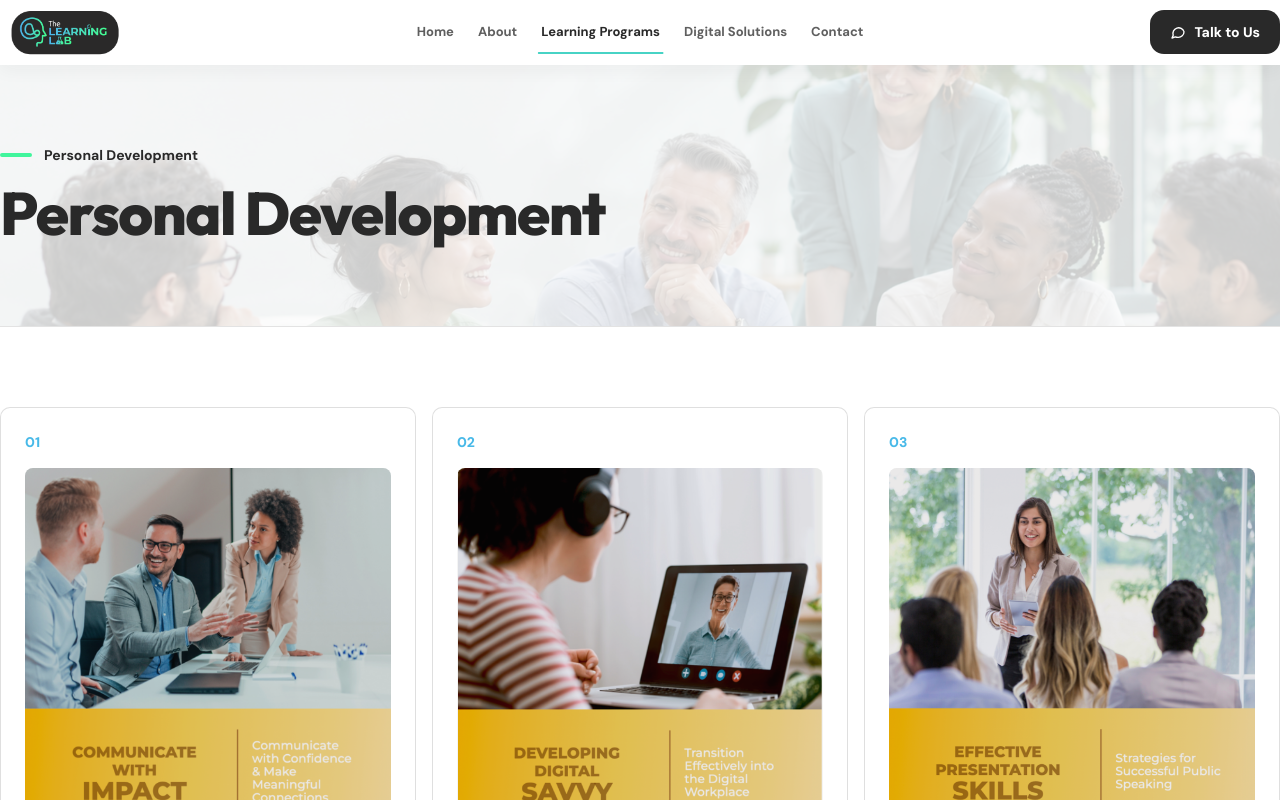
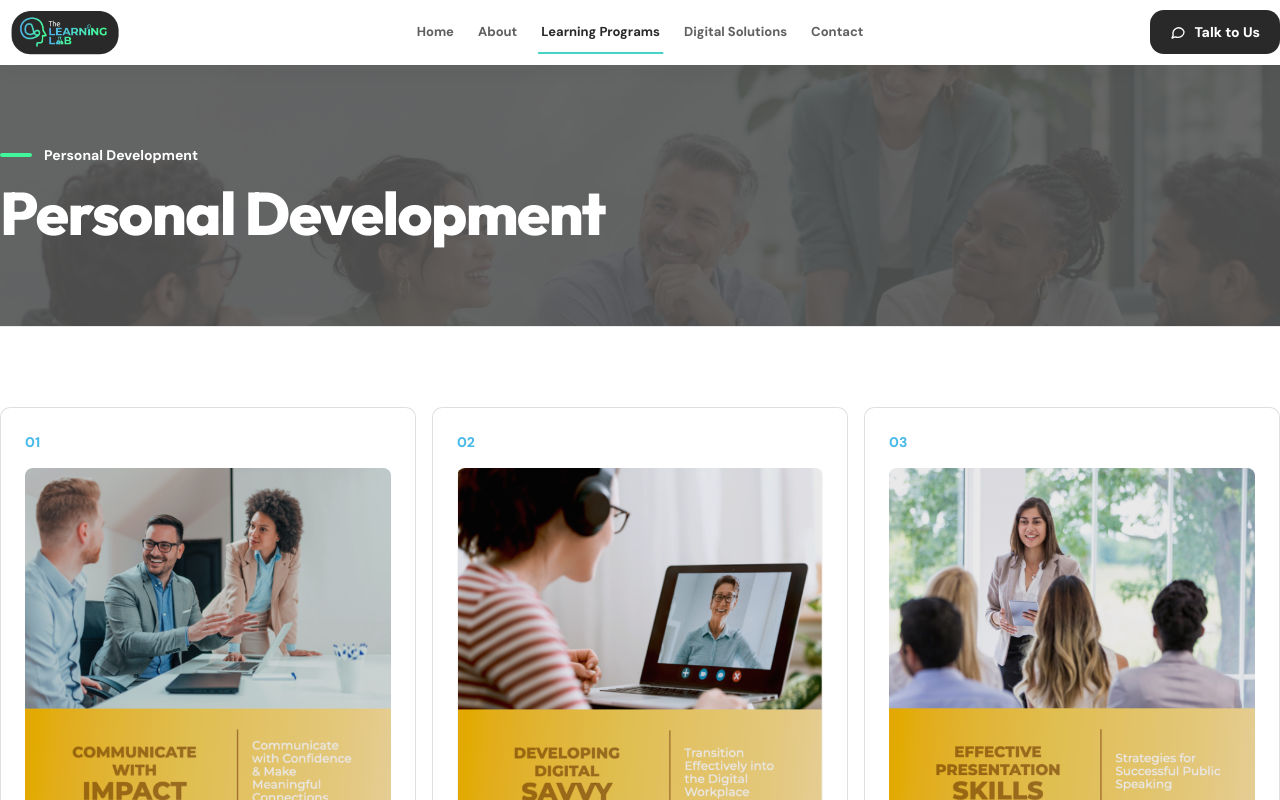
Before and after one commit to gabzy0423/The-Learning-Lab, a Next.js app: page /programs/personal-development in a window 1280 px wide. Shown: the top 800 px of the page. Built offline with nearby package versions, Linux system fonts and the light colour scheme.

Commit message:
Match Personal Development header overlay

```diff
--- a/app/programs/[category]/page.tsx
+++ b/app/programs/[category]/page.tsx
@@ -48,7 +48,7 @@ export default async function CategoryPage({
   if (program.slug === "personal-development") {
     return (
       <main className="min-h-[70vh] bg-brand-white text-brand-charcoal">
-        <section className="relative isolate overflow-hidden border-b border-brand-charcoal/10 bg-brand-charcoal/[0.03]">
+        <section className="relative isolate overflow-hidden border-b border-brand-charcoal/10 text-brand-white">
           <Image
             src="/assets/pages/programs/personal-development-bg.png"
             alt=""
@@ -56,9 +56,9 @@ export default async function CategoryPage({
             sizes="100vw"
             className="pointer-events-none absolute inset-0 -z-20 size-full object-cover opacity-40"
           />
-          <div aria-hidden="true" className="pointer-events-none absolute inset-0 -z-10 bg-brand-white/50" />
+          <div aria-hidden="true" className="pointer-events-none absolute inset-0 -z-10 bg-brand-charcoal/85 sm:bg-brand-charcoal/80 lg:bg-brand-charcoal/70" />
           <div className="relative z-10 mx-auto max-w-[80rem] px-7 py-16 sm:px-10 lg:px-0 lg:py-20">
-            <p className="flex items-center gap-3 text-sm font-bold text-brand-charcoal">
+            <p className="flex items-center gap-3 text-sm font-bold text-brand-white">
               <span aria-hidden="true" className="h-1 w-8 rounded-full bg-brand-mint-green" />
               Personal Development
             </p>
```
